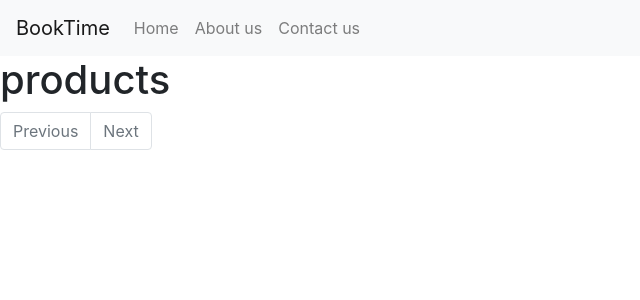
After one commit to rpetrenko/django-rest, a Django app: template main/templates/main/product_list.html in a window 1280 px wide. The commit adds this page. Shown: the top 300 px of the page, without its empty margins (0-640 px from the left). Run offline with Django 3.2, Linux system fonts and the light colour scheme; the template is opened without the code that fills it, so the values that code supplies are empty; some libraries are stand-ins or nearby versions.

Commit message:
products and product detail

```diff
--- a/main/templates/base.html
+++ b/main/templates/base.html
@@ -39,11 +39,7 @@
               class="nav-item {% if request.path == "/contact-us/" %}active{% endif %}">
               <a class="nav-link" href="/contact-us/">Contact us</a>
             </li>
-            {% if user.is_authenticated %}
-              <li class="nav-item">
-                <a class="nav-link" href="{% url "logout" %}?next=/">Log out</a>
-              </li>
-            {% endif %}
+
           </ul>
         </div>
       </nav>
--- /dev/null
+++ b/main/templates/main/product_list.html
@@ -0,0 +1,44 @@
+{% extends "base.html" %}
+
+{% block content %}
+  <h1>products</h1>
+  {% for product in object_list %}
+    <p>{{ product.name }}</p>
+    <p>
+      <a href="{% url "product" product.slug %}">See it here</a>
+    </p>
+    {% if not forloop.last %}
+      <hr>
+    {% endif %}
+  {% endfor %}
+  <nav>
+    <ul class="pagination">
+      {% if page_obj.has_previous %}
+        <li class="page-item">
+          <a
+            class="page-link"
+            href="?page={{page_obj.previous_page_number}}">Previous</a>
+        </li>
+      {% else %}
+        <li class="page-item disabled">
+          <a class="page-link" href="#">Previous</a>
+        </li>
+      {% endif %}
+      {% for pagenum in page_obj.paginator.page_range %}
+        <li
+          class="page-item{% if page_obj.number == pagenum %} active{% endif %}">
+          <a class="page-link" href="?page={{pagenum}}">{{pagenum}}</a>
+        </li>
+      {% endfor %}
+      {% if page_obj.has_next %}
+        <li class="page-item">
+          <a class="page-link" href="?page={{page_obj.next_page_number}}">Next</a>
+        </li>
+      {% else %}
+        <li class="page-item disabled">
+          <a class="page-link" href="#">Next</a>
+        </li>
+      {% endif %}
+    </ul>
+  </nav>
+{% endblock content %}
--- a/main/urls.py
+++ b/main/urls.py
@@ -1,5 +1,7 @@
 from django.urls import path, include
 from django.views.generic import TemplateView
+from django.views.generic.detail import DetailView
+from main import models
 from main import views
 from main import admin
 
@@ -22,5 +24,14 @@ urlpatterns = [
         TemplateView.as_view(template_name="home.html"),
         name="home",
     ),
-    # path("admin/", admin.main_admin.urls)
+    path(
+        "product/<slug:slug>/",
+        DetailView.as_view(model=models.Product),
+        name="product",
+    ),
+    path(
+        "products/<slug:tag>/",
+        views.ProductListView.as_view(),
+        name="products",
+    ),
 ]
```
Also changed, not shown: main/templates/main/product_detail.html (added, +39 -0 lines), main/views.py (+25 -0 lines), README.md, main/migrations/0001_initial.py, main/migrations/0002_productimage_producttag.py (deleted), main/migrations/0003_productimage_thumbnail.py (deleted), main/migrations/0004_producttag_products.py (deleted), main/migrations/0005_auto_20220122_1925.py (deleted).
